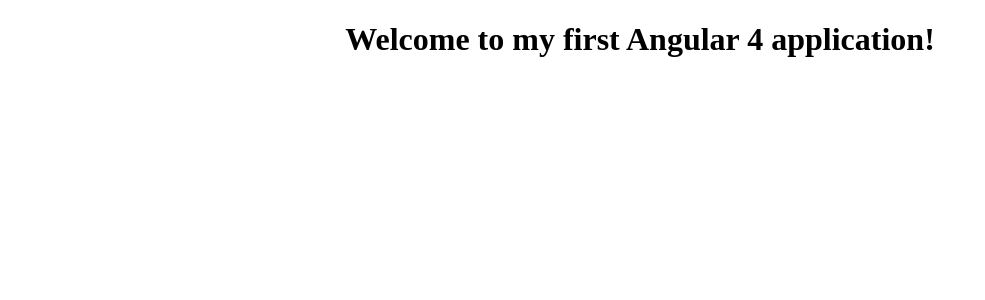
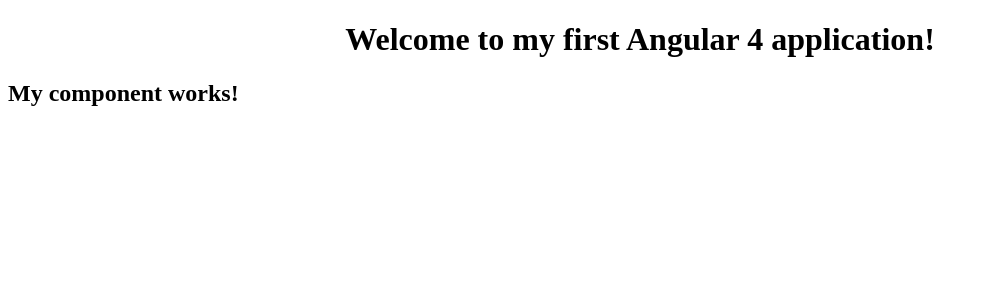
Before and after one commit to sskovalevskiy/angular, an Angular app: page / in a window 1280 px wide. Shown: the top 300 px of the page, without its empty margins (0-985 px from the left). Built offline with nearby package versions, Linux system fonts and the light colour scheme.

Commit message:
Create my.component

```diff
--- a/src/app/app.component.html
+++ b/src/app/app.component.html
@@ -4,3 +4,4 @@
     Welcome to my first Angular 4 application!
   </h1>
 </div>
+<app-my></app-my>
--- a/src/app/app.module.ts
+++ b/src/app/app.module.ts
@@ -2,10 +2,12 @@ import { BrowserModule } from '@angular/platform-browser';
 import { NgModule } from '@angular/core';
 
 import { AppComponent } from './app.component';
+import { MyComponent } from './my/my.component';
 
 @NgModule({
   declarations: [
-    AppComponent
+    AppComponent,
+    MyComponent
   ],
   imports: [
     BrowserModule
--- /dev/null
+++ b/src/app/my/my.component.html
@@ -0,0 +1,3 @@
+<div>
+  <h2>My component works!</h2>
+</div>
--- /dev/null
+++ b/src/app/my/my.component.ts
@@ -0,0 +1,9 @@
+import {Component} from "@angular/core";
+
+@Component({
+  selector : 'app-my',
+  templateUrl : './my.component.html'
+})
+export class MyComponent {
+
+}
```
